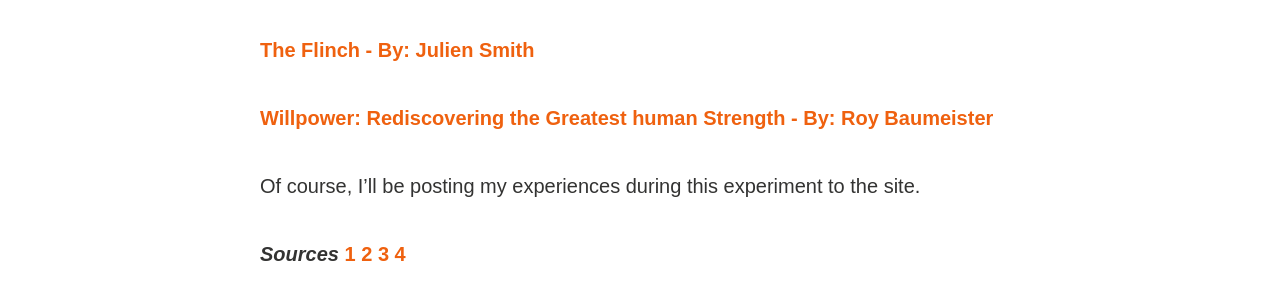
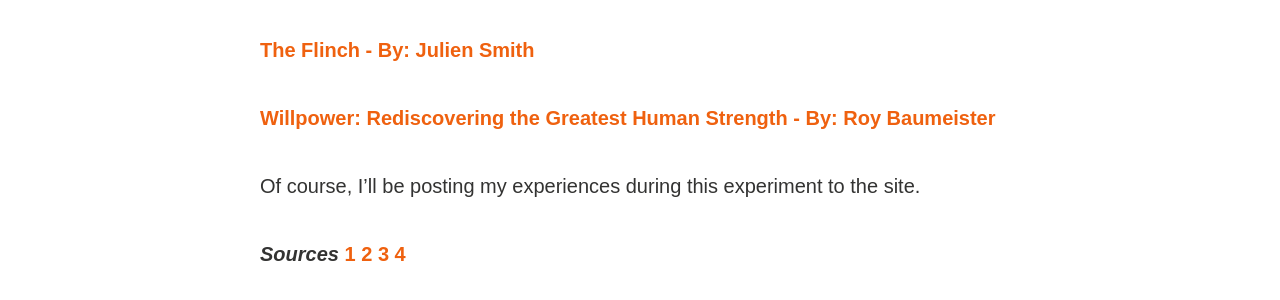
Before and after one commit to devbymike/mk3y.com, a Jekyll site: the page built from _posts/2015-01-26-A-10-day-fast.md, in a window 1280 px wide and 900 px high, scrolled down 1514 px. Shown: the part 378-678 px from the top of the window. Built offline with Jekyll 4.4.1, drawn with Linux system fonts in a browser that asks for light colours; nearby versions of some CDN libraries; part of the change alters nothing that is shown.

```diff
--- a/_posts/2015-01-26-A-10-day-fast.md
+++ b/_posts/2015-01-26-A-10-day-fast.md
@@ -37,9 +37,9 @@ Tying back into [100 Days Personal Challenge](https://mk3y.com/the-next-100-days
 
 They are:
 
-[The Flinch - By: Julien Smith](http://www.amazon.com/gp/product/B00NLJHGOA/ref=as_li_tl?ie=UTF8&camp=1789&creative=390957&creativeASIN=B00NLJHGOA&linkCode=as2&tag=boldadventcom-20&linkId=YVG4FCQYHCBS7YMR)
+<a href="(http://www.amazon.com/gp/product/B00NLJHGOA/ref=as_li_tl?ie=UTF8&camp=1789&creative=390957&creativeASIN=B00NLJHGOA&linkCode=as2&tag=boldadventcom-20&linkId=YVG4FCQYHCBS7YMR" target="_blank">The Flinch - By: Julien Smith</a>
 
-[Willpower: Rediscovering the Greatest human Strength - By: Roy Baumeister](http://www.amazon.com/gp/product/0143122231/ref=as_li_tl?ie=UTF8&camp=1789&creative=390957&creativeASIN=0143122231&linkCode=as2&tag=boldadventcom-20&linkId=ETZ6HJLXH33RRTK3)
+<a href="http://www.amazon.com/gp/product/0143122231/ref=as_li_tl?ie=UTF8&camp=1789&creative=390957&creativeASIN=0143122231&linkCode=as2&tag=boldadventcom-20&linkId=ETZ6HJLXH33RRTK3" target="_blank">Willpower: Rediscovering the Greatest Human Strength - By: Roy Baumeister</a>
 
 Of course, I’ll be posting my experiences during this experiment to the site.
 
```
